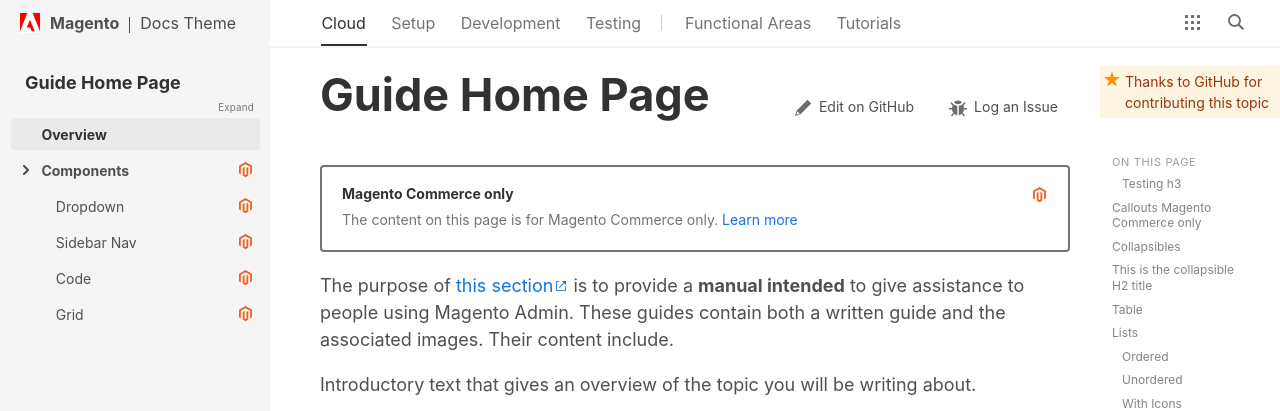
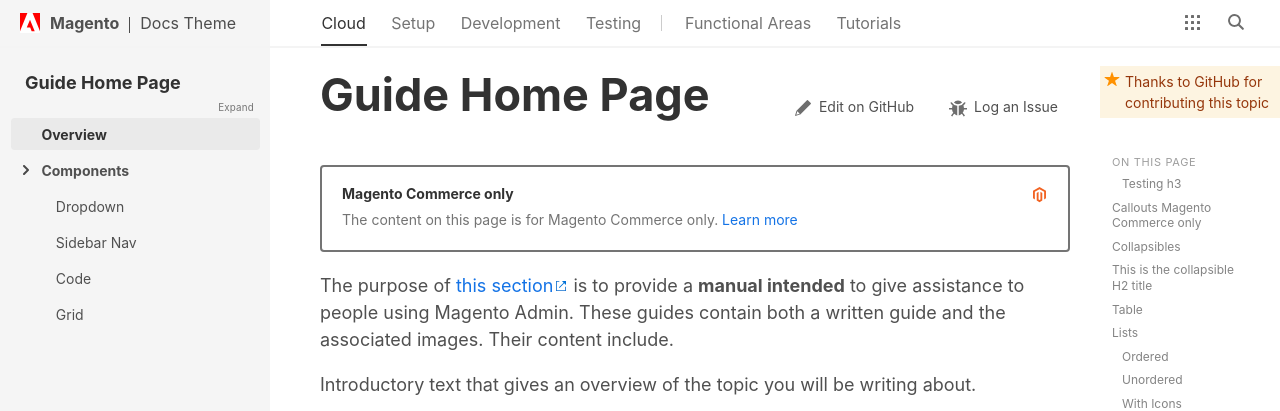
Before and after one commit to commerce-docs/devdocs-theme, a Jekyll site: the page built from example.md, in a window 1280 px wide. Shown: the top 411 px of the page. Built offline with Jekyll 4.4.1, drawn with Linux system fonts in a browser that asks for light colours; some web fonts are replaced; comment, search, counter and statistics services are not loaded.

```diff
--- a/_includes/layout/page-updated.html
+++ b/_includes/layout/page-updated.html
@@ -1,4 +1,4 @@
-{%- if page.last_modified_at -%}
+{%- if page.last_modified_at and page.last_modified_at != "" -%}
 <button class="page-updated spectrum-ActionButton spectrum-ActionButton--quiet">
   <img class="spectrum-Icon spectrum-Icon--sizeS" src="{{ site.baseurl }}/assets/i/icons/time.svg" alt="Updated" />
   <time class="spectrum-ActionButton-label" id="last-modified-at" itemprop="dateModified" datetime="{{ page.last_modified_at | date: "%Y-%m-%d" }}">
--- a/_includes/layout/sidebar-nav-tree-item.html
+++ b/_includes/layout/sidebar-nav-tree-item.html
@@ -4,7 +4,7 @@
 
 {% if include.page.title %}
 <li class="spectrum-SideNav-item {% if include.page.url == page.url %}is-selected{% endif %}">
-  <a class="spectrum-SideNav-itemLink ee-only" href="{{ site.baseurl }}{{ include.page.url }}">{% if include.page.menu_title %}{{ include.page.menu_title }}{% else %}{{ include.page.title }}{% endif %}</a>
+  <a class="spectrum-SideNav-itemLink" href="{{ site.baseurl }}{{ include.page.url }}">{% if include.page.menu_title %}{{ include.page.menu_title }}{% else %}{{ include.page.title }}{% endif %}</a>
   {% if children_size > 0 %}
     <ul class="spectrum-SideNav">
     {% for child in children %}
```
